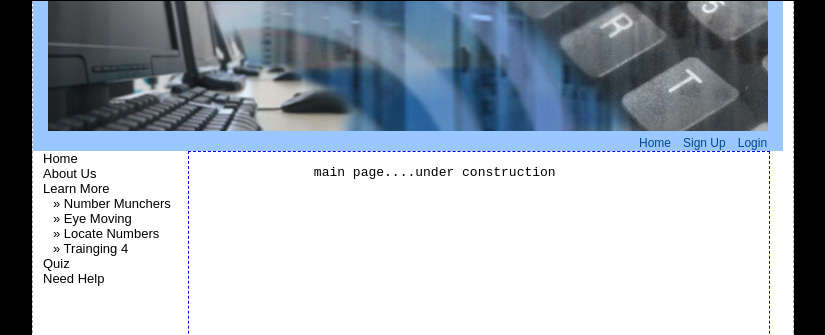
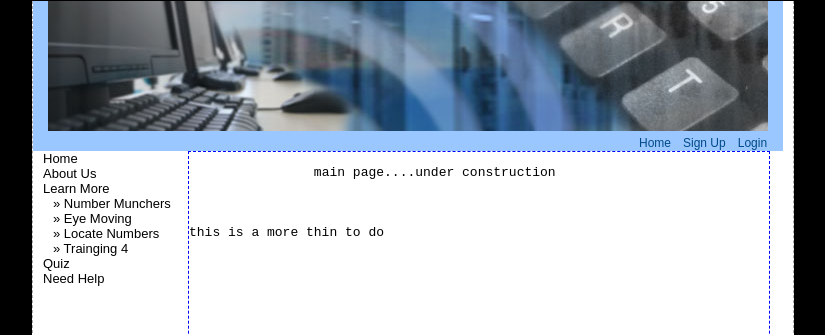
Before and after one commit to iampolo/se625, a plain HTML site: page index.html in a window 1280 px wide. Shown: the top 335 px of the page, without its empty margins (227-1052 px from the left). Drawn offline with Linux system fonts and the light colour scheme.

Commit message:
new and modi
ew file

```diff
--- a/index.html
+++ b/index.html
@@ -37,7 +37,7 @@
 
 
     		<pre>
-            	main page....under construction
+            	main page....under construction<br /><br /><br /><br />this is a more thin to do<br /><br />
             </pre>
 
 
```
Also changed, not shown: 1 other file.
